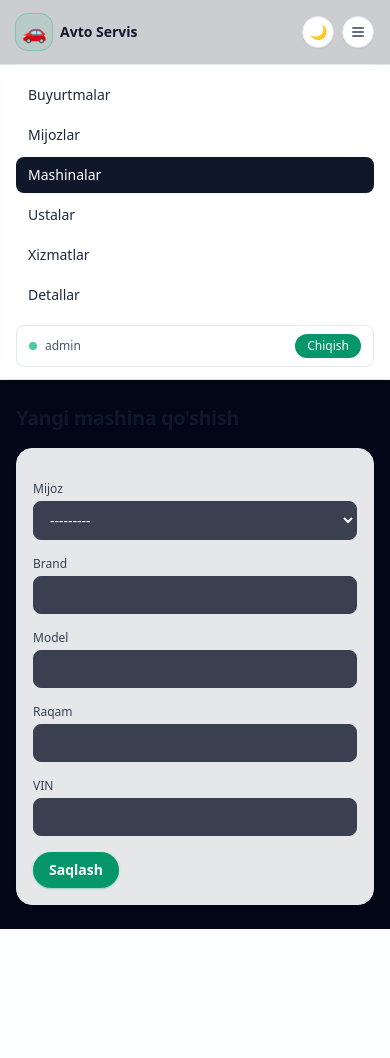
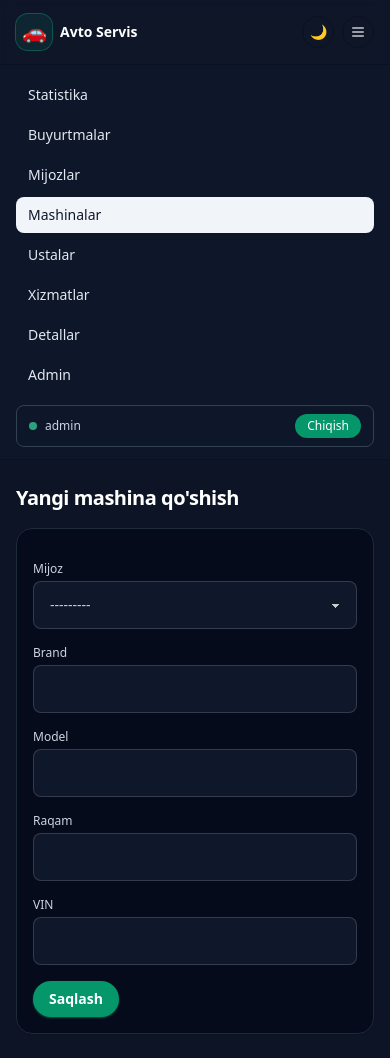
Before and after one commit to Matnazar-Matnazarov/Avtoservis, a Django app: page /car/new/ in a window 390 px wide, after a click on "Menyuni ochish". Before the commit the page ends 929 px from the top, so only its background shows below. Run offline with Django 5.2, Linux system fonts and the light colour scheme; a user stored in the database is signed in; data comes from the database, SQL or seed files in the repository; some libraries are stand-ins or nearby versions.

Commit message:
feat(ui): professional dark/light theme system and responsive layout
- Switch Tailwind to `darkMode: 'class'` and sync with DaisyUI themes
  (`corporate` / `night`) via `data-theme`
- Add inline FOUC-prevention script that applies theme from localStorage
  before first paint in base and login pages
- Redesign global header: tighter logo block with subtitle, lg-breakpoint
  navigation, mobile menu, theme toggle and new Statistika entry
- Widen main container to `max-w-[1440px]` with scaled padding for
  larger viewports
- Polish login screen with card layout, theme toggle and credential hint
- Replace ad-hoc Tailwind input classes in `TailwindModelForm` with
  DaisyUI-aligned select/textarea/file/checkbox variants and disabled
  styling for readonly fields

```diff
--- a/apps/forms.py
+++ b/apps/forms.py
@@ -15,11 +15,11 @@ from .models import (
 )
 
 
-TAILWIND_INPUT = (
-    "w-full rounded-lg border border-slate-700 bg-slate-900/80 px-3 py-2 "
-    "text-sm text-slate-100 placeholder-slate-500 focus:outline-none "
-    "focus:ring-2 focus:ring-emerald-500/60 focus:border-emerald-500"
-)
+TAILWIND_INPUT = "input input-bordered w-full text-sm"
+TAILWIND_SELECT = "select select-bordered w-full text-sm"
+TAILWIND_TEXTAREA = "textarea textarea-bordered w-full min-h-28 text-sm"
+TAILWIND_FILE = "file-input file-input-bordered w-full text-sm"
+TAILWIND_CHECKBOX = "checkbox checkbox-sm"
 
 
 class TailwindModelForm(forms.ModelForm):
@@ -30,9 +30,22 @@ class TailwindModelForm(forms.ModelForm):
     def __init__(self, *args, **kwargs):
         super().__init__(*args, **kwargs)
         for field in self.fields.values():
-            css = TAILWIND_INPUT
+            widget = field.widget
+            if isinstance(widget, forms.Select):
+                css = TAILWIND_SELECT
+            elif isinstance(widget, forms.Textarea):
+                css = TAILWIND_TEXTAREA
+            elif isinstance(widget, forms.ClearableFileInput):
+                css = TAILWIND_FILE
+            elif isinstance(widget, forms.CheckboxInput):
+                css = TAILWIND_CHECKBOX
+            else:
+                css = TAILWIND_INPUT
+
             existing = field.widget.attrs.get("class", "")
             field.widget.attrs["class"] = (existing + " " + css).strip()
+            if field.widget.attrs.get("readonly"):
+                field.widget.attrs["class"] += " input-disabled opacity-70 cursor-not-allowed"
 
 
 class CustomerForm(TailwindModelForm):
--- a/templates/base.html
+++ b/templates/base.html
@@ -1,13 +1,25 @@
 {% load static %}
 <!DOCTYPE html>
-<html lang="uz">
+<html lang="uz" data-theme="night" class="dark">
 <head>
     <meta charset="UTF-8">
     <meta name="viewport" content="width=device-width, initial-scale=1.0">
     <title>{% block title %}Avto Servis{% endblock %}</title>
+    <script>
+        (function () {
+            try {
+                var t = localStorage.getItem('theme') || 'dark';
+                var isLight = t === 'light';
+                var r = document.documentElement;
+                r.setAttribute('data-theme', isLight ? 'corporate' : 'night');
+                r.classList.toggle('dark', !isLight);
+            } catch (e) {}
+        })();
+    </script>
     <script src="https://cdn.tailwindcss.com"></script>
     <script>
         tailwind.config = {
+            darkMode: 'class',
             theme: {
                 extend: {
                     colors: {
@@ -22,7 +34,6 @@
     </script>
     <link href="https://cdn.jsdelivr.net/npm/daisyui@4.12.10/dist/full.min.css" rel="stylesheet" type="text/css" />
     <style>
-        /* Tailwind CDN @apply ishlamaydi, shu sababli oddiy CSS bilan badge-style beramiz */
         .status-badge-new,
         .status-badge-in_progress,
         .status-badge-checking,
@@ -30,190 +41,56 @@
             border-radius: 9999px;
             padding: 2px 8px;
             font-size: 0.75rem;
-            font-weight: 500;
+            font-weight: 600;
             line-height: 1;
             display: inline-flex;
             align-items: center;
         }
         .status-badge-new {
-            background-color: rgb(100 116 139); /* slate-500 */
+            background-color: rgb(100 116 139);
             color: white;
         }
         .status-badge-in_progress {
-            background-color: rgb(250 204 21); /* amber-400 */
-            color: rgb(15 23 42); /* slate-900 */
+            background-color: rgb(250 204 21);
+            color: rgb(15 23 42);
         }
         .status-badge-checking {
-            background-color: rgb(34 211 238); /* cyan-400 */
+            background-color: rgb(34 211 238);
             color: rgb(15 23 42);
         }
         .status-badge-completed {
-            background-color: rgb(16 185 129); /* emerald-500 */
+            background-color: rgb(16 185 129);
             color: white;
-        }
-
-        /* Theme (dark / light) */
-        body[data-theme="dark"] {
-            background-color: rgb(2 6 23); /* slate-950 */
-            color: rgb(241 245 249); /* slate-100 */
-        }
-        body[data-theme="light"] {
-            background-color: rgb(248 250 252); /* slate-50 */
-            color: rgb(15 23 42); /* slate-900 */
-        }
-
-        /* Light mode - Background colors */
-        body[data-theme="light"] .bg-slate-950\/60,
-        body[data-theme="light"] .bg-slate-950 {
-            background-color: white !important;
-        }
-        body[data-theme="light"] .bg-slate-900\/80,
-        body[data-theme="light"] .bg-slate-900 {
-            background-color: rgb(248 250 252) !important; /* slate-50 */
-        }
-        body[data-theme="light"] .bg-slate-800\/50,
-        body[data-theme="light"] .bg-slate-800 {
-            background-color: rgb(241 245 249) !important; /* slate-100 */
-        }
-
-        /* Light mode - Border colors */
-        body[data-theme="light"] .border-slate-800 {
-            border-color: rgb(203 213 225) !important; /* slate-300 */
-        }
-        body[data-theme="light"] .border-slate-700 {
-            border-color: rgb(226 232 240) !important; /* slate-200 */
-        }
-
-        /* Light mode - Text colors */
-        body[data-theme="light"] .text-white {
-            color: rgb(15 23 42) !important; /* slate-900 */
-        }
-        body[data-theme="light"] .text-slate-100,
-        body[data-theme="light"] .text-slate-200 {
-            color: rgb(15 23 42) !important; /* slate-900 */
-        }
-        body[data-theme="light"] .text-slate-300 {
-            color: rgb(51 65 85) !important; /* slate-700 */
-        }
-        body[data-theme="light"] .text-slate-400 {
-            color: rgb(71 85 105) !important; /* slate-600 */
-        }
-        body[data-theme="light"] .text-slate-500 {
-            color: rgb(100 116 139) !important; /* slate-500 */
-        }
-
-        /* Light mode - Header */
-        body[data-theme="light"] header {
-            background-color: white !important;
-            border-color: rgb(226 232 240) !important;
-        }
-        body[data-theme="light"] header .text-slate-300 {
-            color: rgb(71 85 105) !important;
-        }
-        body[data-theme="light"] header .hover\:text-white:hover {
-            color: rgb(15 23 42) !important;
-        }
-
-        /* Light mode - Input fields */
-        body[data-theme="light"] .input,
-        body[data-theme="light"] .select {
-            background-color: white !important;
-            border-color: rgb(226 232 240) !important;
-            color: rgb(15 23 42) !important;
-        }
-        body[data-theme="light"] .input::placeholder,
-        body[data-theme="light"] .select::placeholder {
-            color: rgb(148 163 184) !important; /* slate-400 */
-        }
-        body[data-theme="light"] .input:focus,
-        body[data-theme="light"] .select:focus {
-            border-color: rgb(16 185 129) !important; /* emerald-500 */
-        }
-
-        /* Light mode - Buttons */
-        body[data-theme="light"] .btn-outline {
-            border-color: rgb(226 232 240) !important;
-            color: rgb(51 65 85) !important;
-        }
-        body[data-theme="light"] .btn-outline:hover {
-            background-color: rgb(241 245 249) !important;
-            border-color: rgb(203 213 225) !important;
-        }
-
-        /* Light mode - Table */
-        body[data-theme="light"] .table thead {
-            background-color: rgb(248 250 252) !important;
-        }
-        body[data-theme="light"] .table tbody tr:hover {
-            background-color: rgb(241 245 249) !important;
-        }
-        body[data-theme="light"] .table-zebra tbody tr:nth-child(even) {
-            background-color: rgb(251 252 253) !important;
-        }
-
-        /* Light mode - Card/Container backgrounds */
-        body[data-theme="light"] .shadow-xl {
-            box-shadow: 0 20px 25px -5px rgba(0, 0, 0, 0.1), 0 10px 10px -5px rgba(0, 0, 0, 0.04) !important;
-        }
-
-        /* Light mode - Date input color scheme */
-        body[data-theme="light"] input[type="date"] {
-            color-scheme: light;
-        }
-
-        /* Light mode - Table zebra striping */
-        body[data-theme="light"] .table-zebra tbody tr:nth-child(even) {
-            background-color: rgb(248 250 252) !important; /* slate-50 */
-        }
-
-        /* Light mode - Messages */
-        body[data-theme="light"] .border-emerald-600 {
-            border-color: rgb(5 150 105) !important;
-        }
-        body[data-theme="light"] .bg-emerald-500\/10 {
-            background-color: rgb(209 250 229) !important; /* emerald-100 */
-        }
-        body[data-theme="light"] .text-emerald-200 {
-            color: rgb(5 150 105) !important; /* emerald-600 */
-        }
-        body[data-theme="light"] .border-red-600 {
-            border-color: rgb(220 38 38) !important;
-        }
-        body[data-theme="light"] .bg-red-500\/10 {
-            background-color: rgb(254 226 226) !important; /* red-100 */
-        }
-        body[data-theme="light"] .text-red-200 {
-            color: rgb(220 38 38) !important; /* red-600 */
-        }
-        body[data-theme="light"] .border-slate-600 {
-            border-color: rgb(148 163 184) !important; /* slate-400 */
-        }
-        body[data-theme="light"] .bg-slate-800\/60 {
-            background-color: rgb(241 245 249) !important; /* slate-100 */
-        }
-        body[data-theme="light"] .text-slate-200 {
-            color: rgb(51 65 85) !important; /* slate-700 */
         }
     </style>
     {% block extra_head %}{% endblock %}
 </head>
-<body class="min-h-screen text-slate-100" data-theme="dark">
+<body class="min-h-screen bg-base-200 text-base-content">
 <div class="min-h-screen flex flex-col">
-    <header class="border-b border-slate-200 dark:border-slate-800 bg-white/80 dark:bg-slate-950/80 backdrop-blur">
-        <div class="mx-auto w-full max-w-6xl px-4 sm:px-6 lg:px-8 h-16 lg:h-20 flex items-center justify-between">
+    <header class="border-b border-base-300/80 bg-base-100/90 backdrop-blur">
+        <div class="mx-auto w-full max-w-[1440px] px-4 sm:px-6 lg:px-10 xl:px-14 h-16 lg:h-20 flex items-center justify-between">
             <div class="flex items-center gap-3 sm:gap-6">
                 <a href="{% url 'apps:order_list' %}" class="inline-flex items-center gap-2">
                     <span class="inline-flex h-9 w-9 items-center justify-center rounded-xl bg-emerald-500/10 ring-1 ring-emerald-500/40">
                         <span class="text-xl">🚗</span>
                     </span>
-                    <span class="hidden sm:flex flex-col leading-tight">
-                        <span class="text-sm sm:text-base font-semibold tracking-tight text-slate-900 dark:text-white">Avto Servis Panel</span>
-                        <span class="hidden sm:inline text-[11px] text-slate-500 dark:text-slate-400">Buyurtmalarni boshqarish tizimi</span>
+                    <span class="hidden sm:flex flex-col leading-tight whitespace-nowrap">
+                        <span class="text-sm sm:text-base font-semibold tracking-tight text-slate-900 dark:text-white">Avto Servis</span>
+                        <span class="text-[11px] text-slate-500 dark:text-slate-400">Boshqaruv paneli</span>
                     </span>
-                    <span class="sm:hidden text-sm font-semibold text-slate-900 dark:text-white">Avto Servis</span>
+                    <span class="sm:hidden text-sm font-semibold text-slate-900 dark:text-white whitespace-nowrap">Avto Servis</span>
                 </a>
 
-                <nav class="hidden md:flex items-center gap-1 text-sm font-medium">
+                <nav class="hidden lg:flex items-center gap-1 text-sm font-medium">
+                    <a href="{% url 'apps:dashboard' %}"
+                       class="inline-flex items-center rounded-full px-3 py-1.5 text-xs sm:text-sm transition
+                              {% if request.path|slice:':11' == '/dashboard/' %}
+                                  bg-slate-900 text-white shadow-sm dark:bg-slate-100 dark:text-slate-900
+                              {% else %}
+                                  text-slate-600 hover:bg-slate-100 hover:text-slate-900 dark:text-slate-300 dark:hover:bg-slate-800 dark:hover:text-white
+                              {% endif %}">
+                        Statistika
+                    </a>
                     <a href="{% url 'apps:order_list' %}"
                        class="inline-flex items-center rounded-full px-3 py-1.5 text-xs sm:text-sm transition
                               {% if request.path == '/' or request.path|slice:':7' == '/order/' or request.path|slice:':9' == '/reports/' %}
@@ -281,8 +158,15 @@
                     </div>
                 {% endif %}
 
+                {% if request.user.is_authenticated and request.user.is_staff %}
+                    <a href="{% url 'admin:index' %}"
+                       class="hidden sm:inline-flex items-center justify-center rounded-full border border-slate-200 dark:border-slate-700 bg-white dark:bg-slate-900/70 px-3 py-1.5 text-xs sm:text-sm font-medium text-slate-700 dark:text-slate-200 hover:bg-slate-100 dark:hover:bg-slate-800 transition">
+                        Admin
+                    </a>
+                {% endif %}
+
                 <button type="button" id="theme-toggle"
-                        class="inline-flex h-8 w-8 items-center justify-center rounded-full border border-slate-200 bg-white text-slate-700 text-sm shadow-sm hover:bg-slate-100 dark:border-slate-700 dark:bg-slate-900 dark:text-slate-200 dark:hover:bg-slate-800 transition">
+                        class="btn btn-sm btn-circle btn-outline border-base-300 text-base-content">
                     🌙
                 </button>
 
@@ -293,8 +177,8 @@
                     </a>
                 {% endif %}
 
-                <div class="md:hidden">
-                    <button type="button" class="inline-flex h-8 w-8 items-center justify-center rounded-full border border-slate-200 bg-white text-slate-700 shadow-sm hover:bg-slate-100 dark:border-slate-700 dark:bg-slate-900 dark:text-slate-200 dark:hover:bg-slate-800 transition" onclick="document.getElementById('mobile-menu').classList.toggle('hidden')">
+                <div class="lg:hidden">
+                    <button type="button" class="btn btn-sm btn-circle btn-outline border-base-300" onclick="document.getElementById('mobile-menu').classList.toggle('hidden')">
                         <span class="sr-only">Menyuni ochish</span>
                         <svg xmlns="http://www.w3.org/2000/svg" viewBox="0 0 24 24" fill="none" stroke="currentColor" stroke-width="2" stroke-linecap="round" stroke-linejoin="round" class="h-4 w-4">
                             <line x1="4" y1="6" x2="20" y2="6" />
@@ -306,8 +190,17 @@
             </div>
         </div>
 
-        <div id="mobile-menu" class="md:hidden border-t border-slate-200 dark:border-slate-800 bg-white/95 dark:bg-slate-950/95 backdrop-blur px-4 sm:px-6 lg:px-8 py-3 hidden">
+        <div id="mobile-menu" class="lg:hidden border-t border-base-300 bg-base-100/95 backdrop-blur px-4 sm:px-6 lg:px-10 xl:px-14 py-3 hidden">
             <nav class="flex flex-col gap-1 text-sm font-medium text-slate-800 dark:text-slate-200">
+                <a href="{% url 'apps:dashboard' %}"
+                   class="inline-flex items-center justify-between rounded-lg px-3 py-2 transition
+                          {% if request.path|slice:':11' == '/dashboard/' %}
+                              bg-slate-900 text-white shadow-sm dark:bg-slate-100 dark:text-slate-900
+                          {% else %}
+                              hover:bg-slate-100 dark:hover:bg-slate-800
+                          {% endif %}">
+                    <span>Statistika</span>
+                </a>
                 <a href="{% url 'apps:order_list' %}"
                    class="inline-flex items-center justify-between rounded-lg px-3 py-2 transition
                           {% if request.path == '/' or request.path|slice:':7' == '/order/' or request.path|slice:':9' == '/reports/' %}
@@ -362,6 +255,12 @@
                           {% endif %}">
                     <span>Detallar</span>
                 </a>
+                {% if request.user.is_authenticated and request.user.is_staff %}
+                    <a href="{% url 'admin:index' %}"
+                       class="inline-flex items-center justify-between rounded-lg px-3 py-2 transition hover:bg-slate-100 dark:hover:bg-slate-800">
+                        <span>Admin</span>
+                    </a>
+                {% endif %}
                 {% if request.user.is_authenticated %}
                     <div class="mt-2 flex items-center justify-between rounded-lg border border-slate-200 dark:border-slate-700 px-3 py-2">
                         <div class="flex items-center gap-2">
@@ -381,14 +280,14 @@
     </header>
 
     <main class="flex-1">
-        <div class="mx-auto w-full max-w-6xl px-4 sm:px-6 lg:px-8 py-6">
+        <div class="mx-auto w-full max-w-[1440px] px-4 sm:px-6 lg:px-10 xl:px-14 py-6">
             {% if messages %}
                 <div class="mb-4 space-y-2">
                     {% for message in messages %}
-                        <div class="rounded-lg border px-3 py-2 text-xs sm:text-sm
-                                    {% if message.tags == 'success' %}border-emerald-600 bg-emerald-500/10 text-emerald-200
-                                    {% elif message.tags == 'error' or message.tags == 'danger' %}border-red-600 bg-red-500/10 text-red-200
-                                    {% else %}border-slate-600 bg-slate-800/60 text-slate-200{% endif %}">
+                        <div class="alert py-2 text-xs sm:text-sm
+                                    {% if message.tags == 'success' %}alert-success
+                                    {% elif message.tags == 'error' or message.tags == 'danger' %}alert-error
+                                    {% else %}alert-info{% endif %}">
                             {{ message }}
                         </div>
                     {% endfor %}
@@ -403,20 +302,28 @@
 {% block extra_js %}{% endblock %}
 <script>
     (function () {
-        const body = document.body;
-        const stored = localStorage.getItem('theme');
-        if (stored === 'light') {
-            body.dataset.theme = 'light';
-        }
+        const root = document.documentElement;
+        const stored = localStorage.getItem('theme') || 'dark';
+        const applyTheme = (theme) => {
+            const isLight = theme === 'light';
+            root.setAttribute('data-theme', isLight ? 'corporate' : 'night');
+            if (isLight) {
+                root.classList.remove('dark');
+            } else {
+                root.classList.add('dark');
+            }
+        };
+        applyTheme(stored);
         const btn = document.getElementById('theme-toggle');
         if (btn) {
             const syncIcon = () => {
-                btn.textContent = body.dataset.theme === 'light' ? '☀️' : '🌙';
+                btn.textContent = root.getAttribute('data-theme') === 'corporate' ? '☀️' : '🌙';
             };
             syncIcon();
             btn.addEventListener('click', function () {
-                body.dataset.theme = body.dataset.theme === 'light' ? 'dark' : 'light';
-                localStorage.setItem('theme', body.dataset.theme);
+                const nextTheme = root.getAttribute('data-theme') === 'corporate' ? 'dark' : 'light';
+                applyTheme(nextTheme);
+                localStorage.setItem('theme', nextTheme);
                 syncIcon();
             });
         }
```
Also changed, not shown: templates/auth/login.jinja (+54 -19 lines).
